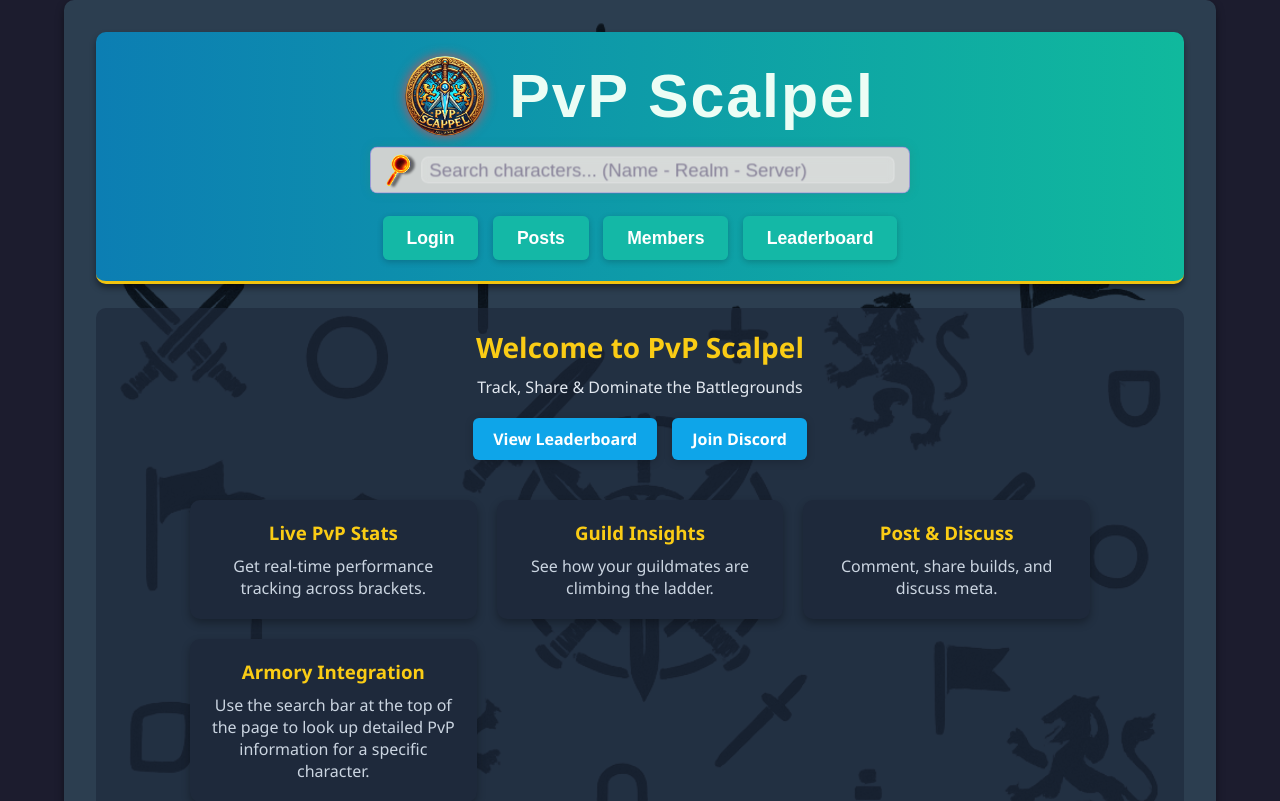
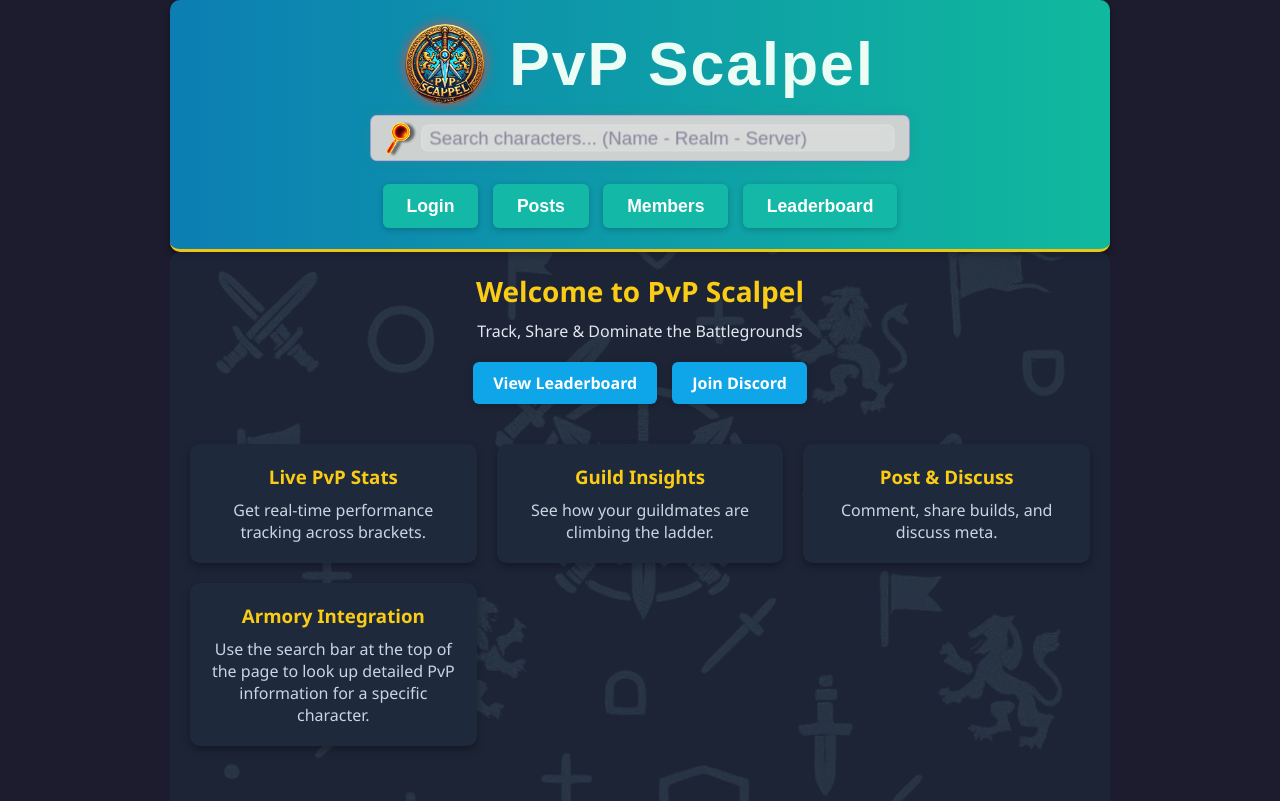
Before and after one commit to lStanev00/PvP-Scalpel-FrontEnd, a React (Vite) app: page / in a window 1280 px wide. Shown: the top 801 px of the page. Built offline with nearby package versions, Linux system fonts and the light colour scheme; no server answers.

Commit message:
clearups

```diff
--- a/src/App.jsx
+++ b/src/App.jsx
@@ -1,6 +1,6 @@
 import AppContent from "./AppContent";
 import { UserProvider } from "./hooks/ContextVariables";
-import { BrowserRouter as Router, Routes, Route, useNavigate } from "react-router-dom";
+import { BrowserRouter as Router } from "react-router-dom";
 
 function App() {
 
--- a/src/AppContent.jsx
+++ b/src/AppContent.jsx
@@ -4,7 +4,6 @@
 import LDB from "./pages/LDB.jsx";
 import RosterPage from "./pages/Roster.jsx";
 import GoToTopButton from "./components/topBtn.jsx";
-// import CharDetails from "./pages/CharDetails.jsx";
 import Register from "./pages/Register.jsx";
 import Login from "./pages/Login.jsx";
 import GotoEmail from "./components/EmailSend.jsx";
@@ -32,7 +31,7 @@
         // <Router>
         <>
         <div
-        className="page-wrapper"
+        // className="page-wrapper"
         style={{
             backgroundImage:"url('/backgrounds/main_background.png')",
             backgroundSize: "100% auto",
```
